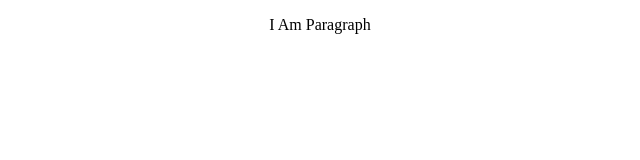
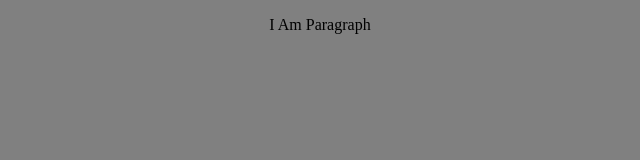
Before and after one commit to JibraanKhan/Practice_HTML, a plain HTML site: page index.html in a window 1280 px wide. Shown: the whole page, without its empty margins (320-960 px from the left). Drawn offline with Linux system fonts and the light colour scheme.

Commit message:
Commit[6]

```diff
--- a/main.css
+++ b/main.css
@@ -3,6 +3,6 @@ p{
   align-content: center;
 }
 
-head{
+body{
   background-color: grey;
 }
```
